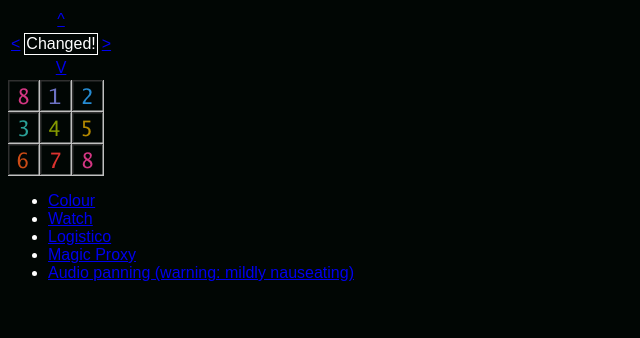
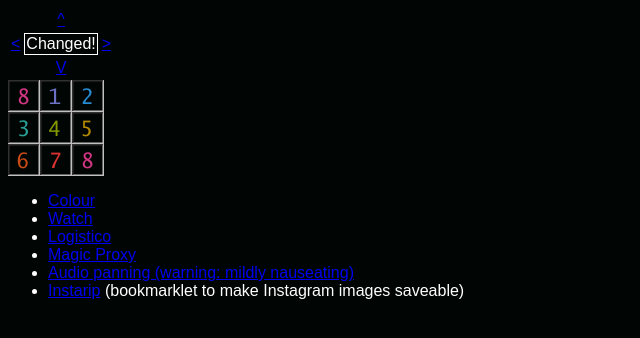
Before and after one commit to CheshireSwift/cheshireswift.github.io, a Jekyll site: the page built from index.html, in a window 1280 px wide. Shown: the top 338 px of the page, without its empty margins (0-640 px from the left). Built offline with Jekyll 4.4.1, drawn with Linux system fonts in a browser that asks for light colours; nearby versions of some CDN libraries.

Commit message:
Add Instarip to index.html

```diff
--- a/index.html
+++ b/index.html
@@ -49,6 +49,7 @@
         <li><a href="logistico">Logistico</a></li>
         <li><a href="magic-proxy">Magic Proxy</a></li>
         <li><a href="audiopan">Audio panning (warning: mildly nauseating)</a></li>
+        <li><a class="bookmarklet" href="javascript:(function()%7Bvar%20elems%3Ddocument.querySelectorAll('%5Bstyle*%3D%22padding-bottom%3A%20100%25%22%5D')%3Belems.forEach(function(a)%7Ba.style%5B%22padding-bottom%22%5D%3D0%2Ca.style.overflow%3D%22visible%22%2Ca.querySelectorAll(%22img%22).forEach(function(a)%7Ba.style.height%3D%22auto%22%7D)%7D)%7D)()">Instarip</a> (bookmarklet to make Instagram images saveable)</li>
       </ul>
     </div>
     {% comment %}
```
